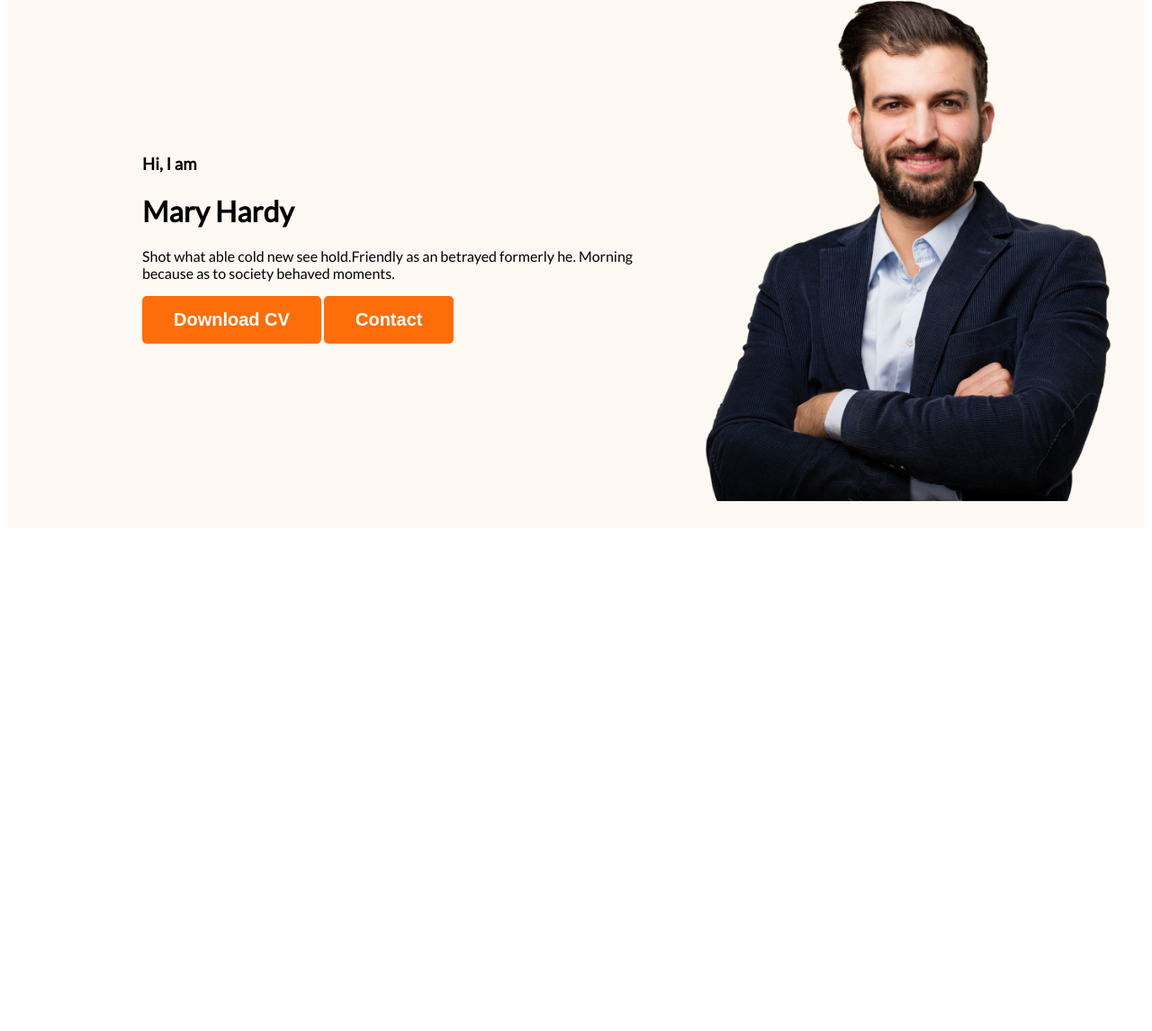
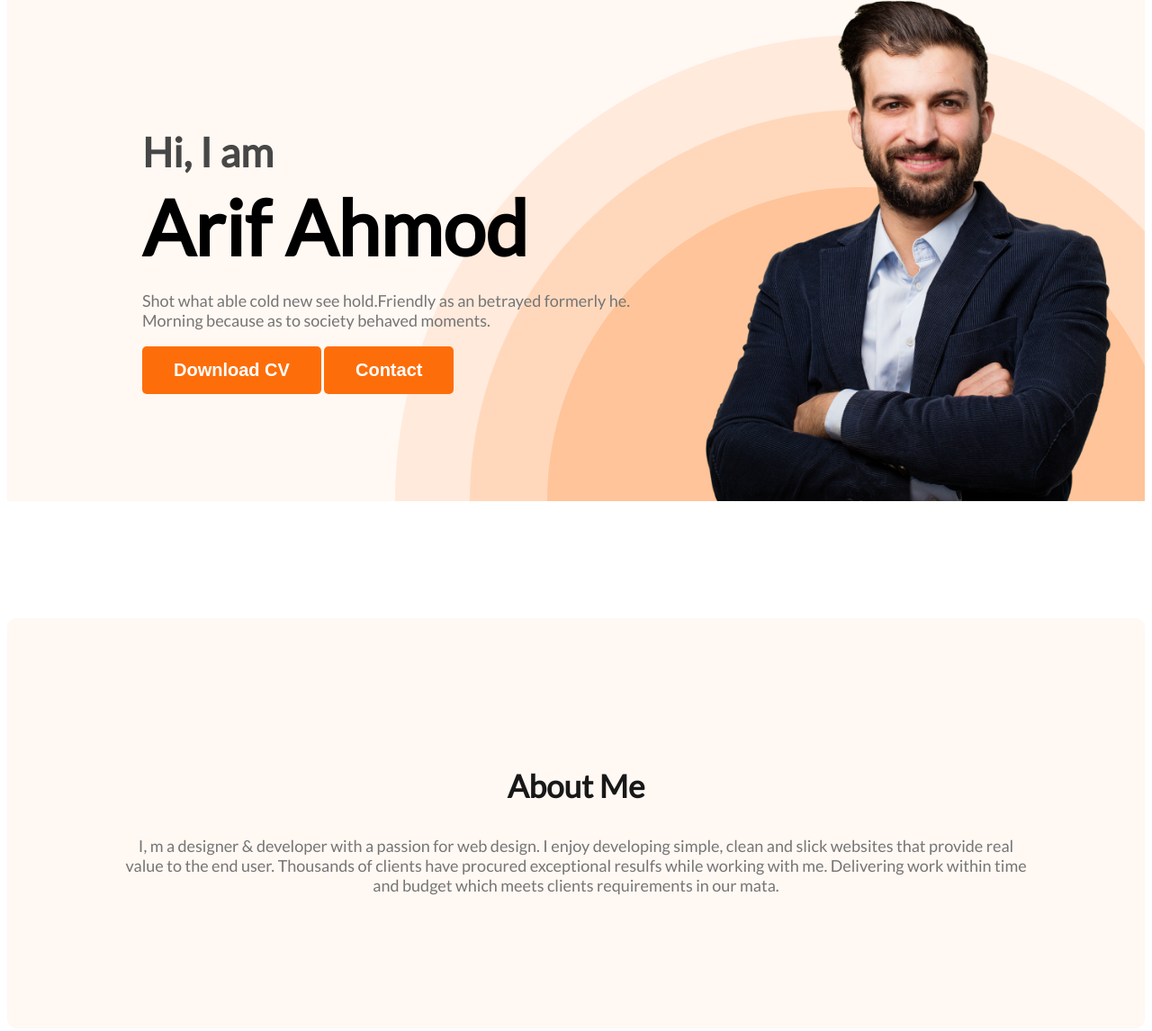
Before and after one commit to Robo9nine/Developer-portfolio, a plain HTML site: page index.html in a window 1280 px wide. Shown: the part 245-1391 px from the top of the page at 90% size. Before the commit the page ends 840 px from the top, so only its background shows below. Drawn offline with Linux system fonts and the light colour scheme.

Commit message:
about section created

```diff
--- a/index.html
+++ b/index.html
@@ -22,8 +22,8 @@
         <div class="banner">
            <div class="banner-content">
                <h3 class="banner-greeting">Hi, I  am</h3>
-               <h1 class="banner-Name">Mary Hardy</h1>
-               <p>Shot what able cold new see hold.Friendly as an betrayed formerly he. Morning because as to society behaved moments.</p>
+               <h1 class="banner-name">Arif Ahmod</h1>
+               <p class="banner-description">Shot what able cold new see hold.Friendly as an betrayed formerly he. Morning because as to society behaved moments.</p>
                <button class="btn-primary">Download CV</button>
                <button class="btn-primary">Contact</button>
            </div>
@@ -31,7 +31,10 @@
         </div>
     </header>
     <main>
-
+        <section class="about">
+            <h3 class="section-tittle">About Me</h3>
+            <p class="section-description">I, m a designer & developer with a passion for web design. I enjoy developing simple, clean and slick websites that provide real value to the end user. Thousands of clients have procured exceptional resulfs while working with me. Delivering work within time and budget which meets clients requirements in our mata.</p>
+        </section>
     </main>
     <footer>
 
--- a/styles/style.css
+++ b/styles/style.css
@@ -16,6 +16,17 @@ body{
     text-align: left;
     font-weight: 700;
     padding: 15px 35px;
+
+}
+.section-tittle{
+    font-size: 35px;
+    color: #181818;
+    text-align: center;
+}
+.section-description{
+    font-size: 18px;
+    color: #757575;
+    text-align: center;
 }
 /* nav related styles */
 nav{
@@ -44,12 +55,45 @@ nav a{
 /* header related styles */
 .header{
     background-color: #fff8f3;
+    background-image: url('../images/header_bg.png');
+    background-repeat: no-repeat;
+    background-position: bottom right;
 }
 .banner{
-    padding: 30px 30px 30px 150px;
+    padding: 30px 30px 0px 150px;
     display: flex;
     align-items: center;
+    justify-content: space-between;
 }
 .banner .profile-pic{
     width: 500px;
 }
+.banner-content{
+    max-width: 500px;
+}
+.banner-greeting{
+    font-size: 45px;
+    color: #474747;
+    margin-bottom: 0;
+}
+.banner-name{
+    font-size: 85px;
+    font-weight: 700;
+    margin-top: 5px;
+    margin-bottom: 20px;
+}
+.banner-description{
+    width: 585px;
+font-size: 18px;
+color: #757575;
+text-align: left;
+}
+/* main section styles */
+
+/* about section styles */
+.about{
+    padding: 130px;
+    border-radius: 10px;
+    background: #fff8f3;
+    margin: 130px 0;
+}
```
